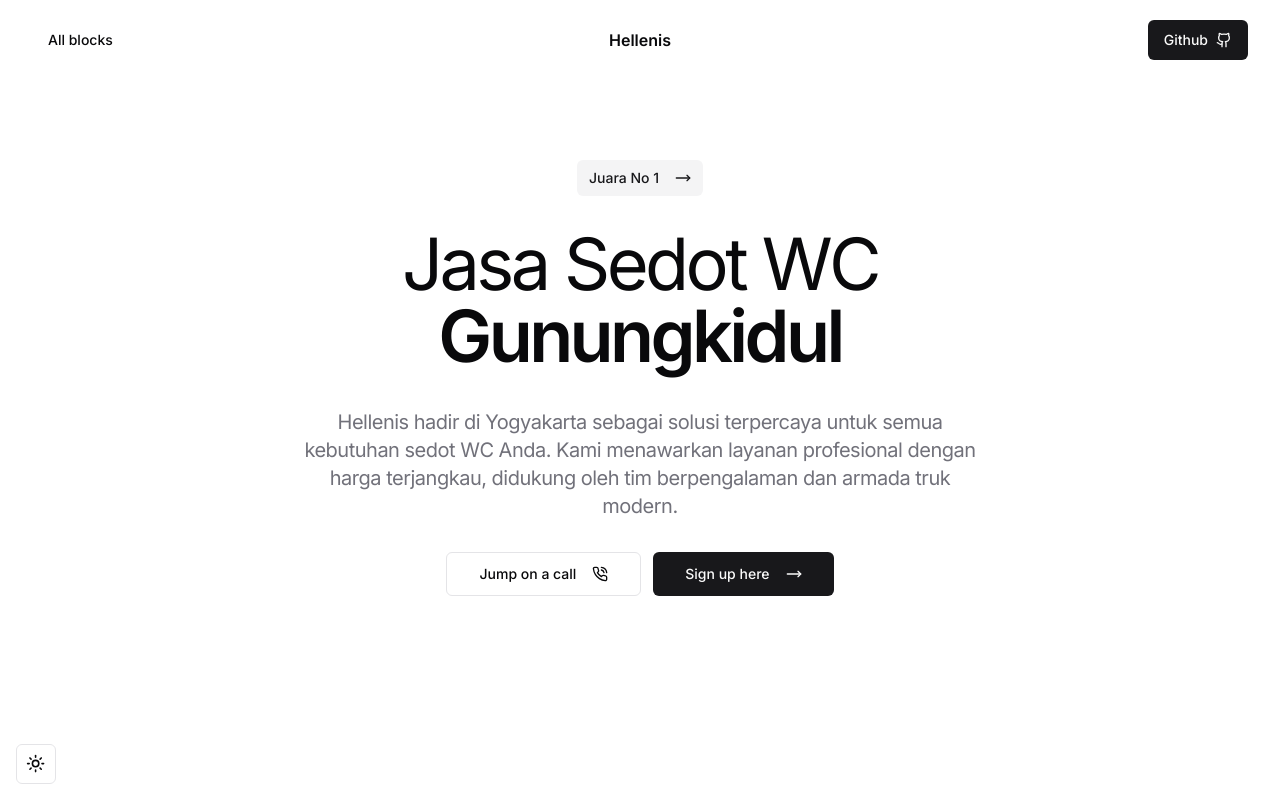
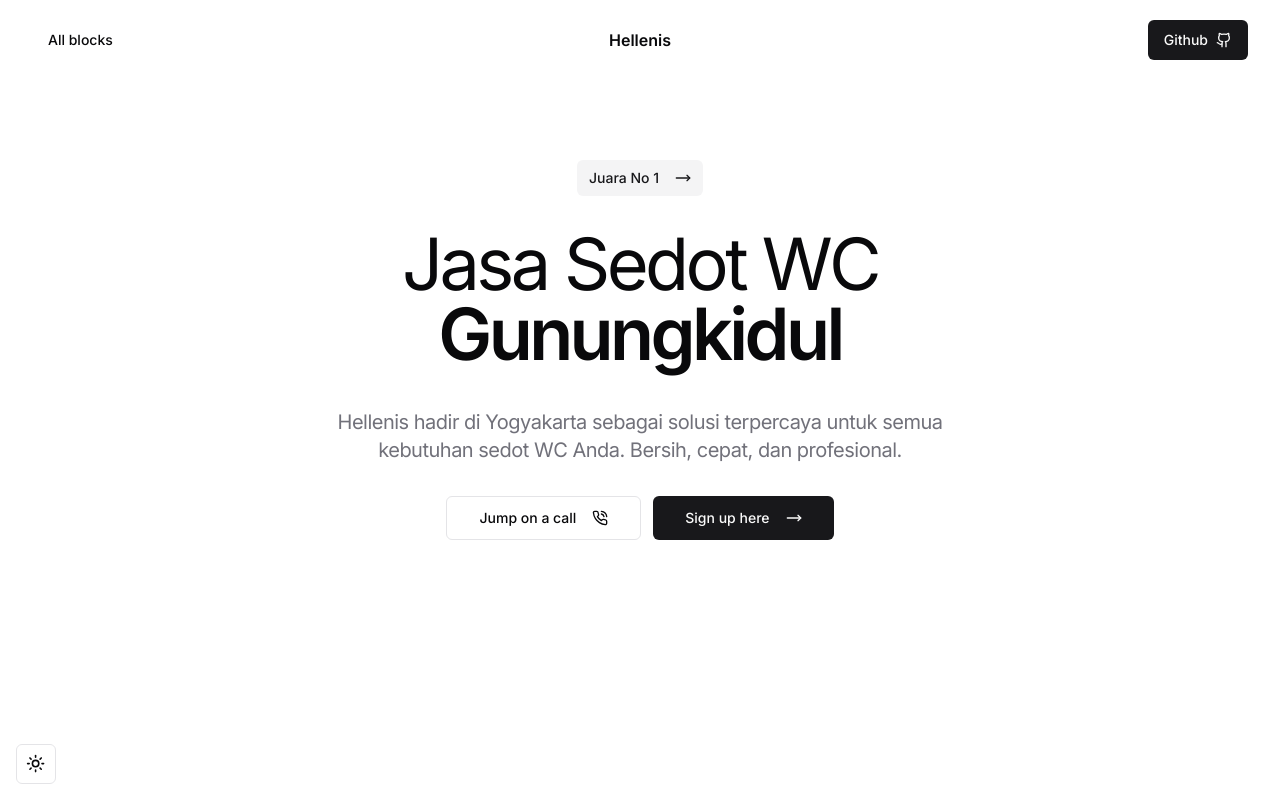
Before and after one commit to webidare/hellenis, a Next.js app: page / in a window 1280 px wide. Shown: the top 800 px of the page. Built offline with nearby package versions, Linux system fonts and the light colour scheme.

Commit message:
Update hero.tsx

```diff
--- a/components/blocks/hero.tsx
+++ b/components/blocks/hero.tsx
@@ -62,7 +62,7 @@ export const Hero = () => {
             </h1>
 
             <p className="text-lg md:text-xl leading-relaxed tracking-tight text-muted-foreground max-w-2xl text-center">
-              Hellenis hadir di Yogyakarta sebagai solusi terpercaya untuk semua kebutuhan sedot WC Anda. Kami menawarkan layanan profesional dengan harga terjangkau, didukung oleh tim berpengalaman dan armada truk modern.
+              Hellenis hadir di Yogyakarta sebagai solusi terpercaya untuk semua kebutuhan sedot WC Anda. Bersih, cepat, dan profesional.
             </p>
           </div>
           <div className="flex flex-row gap-3">
```
